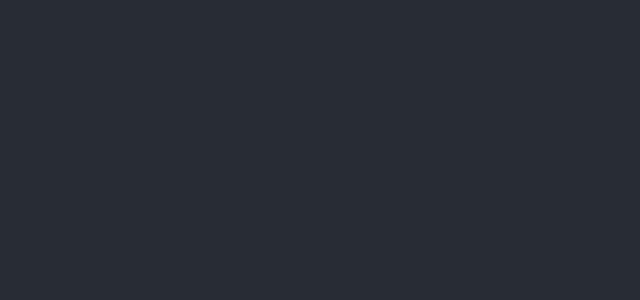
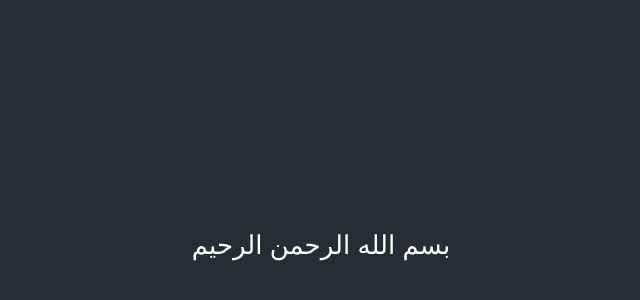
Before and after one commit to mshabab123/reactApp, a React (Create React App) app: page / in a window 1280 px wide. Shown: the part 156-456 px from the top of the page, without its empty margins (319-959 px from the left). Built offline with nearby package versions, Linux system fonts and the light colour scheme.

Commit message:
Adding the name of Allah

```diff
--- a/src/App.js
+++ b/src/App.js
@@ -7,6 +7,7 @@ function App() {
       <header className="App-header">
 
         <p>
+          بسم الله الرحمن الرحيم
         </p>
 
       </header>
```
